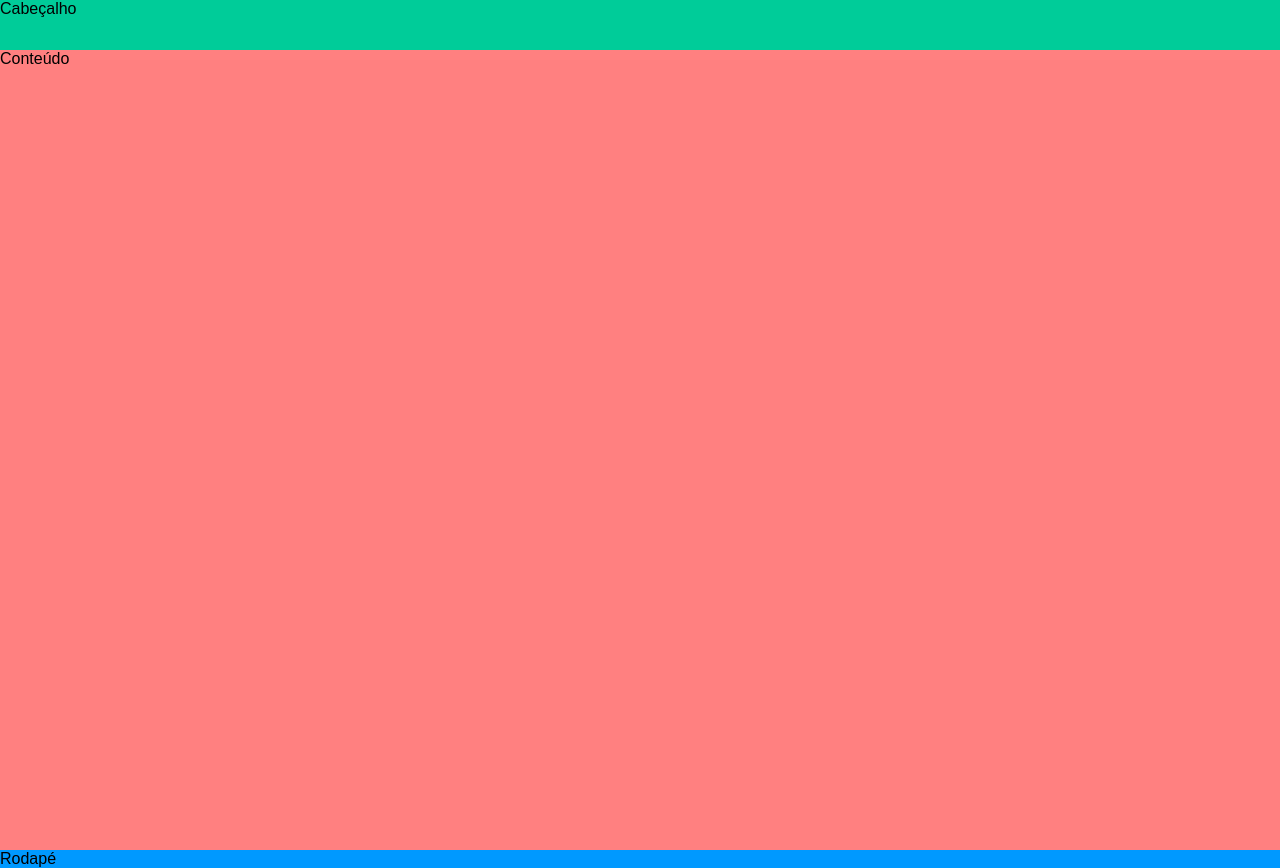
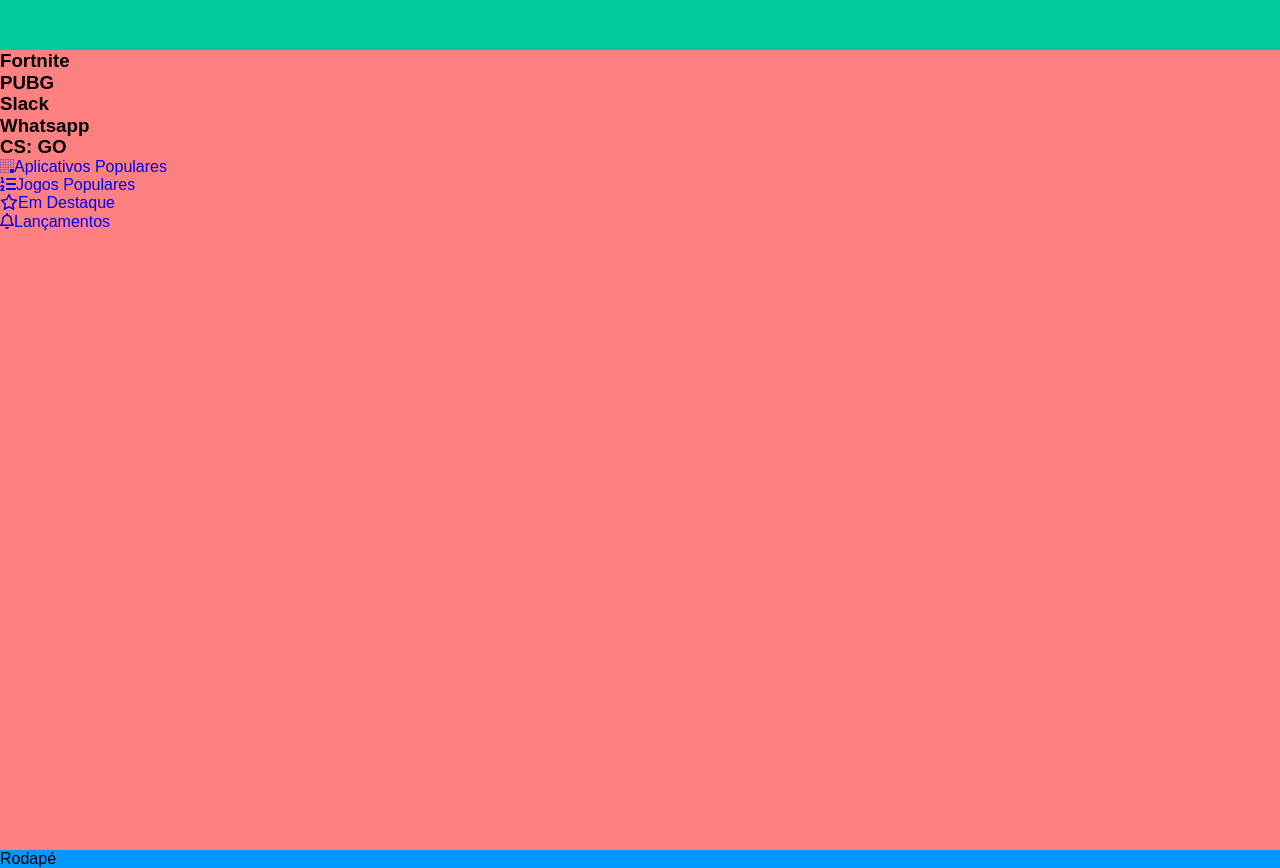
Before and after one commit to marcelompimentel/alura-store, a plain HTML site: page index.html in a window 1280 px wide. Drawn offline with Linux system fonts and the light colour scheme.

Commit message:
Definição da estrutura da área de destaques

```diff
--- a/index.html
+++ b/index.html
@@ -10,8 +10,53 @@
 	<link href="./assets/css/style.css" rel="stylesheet">
 </head>
 <body class="app">
-	<header class="cabecalho">Cabeçalho</header>
-	<main class="conteudo">Conteúdo</main>
+	<header class="cabecalho"></header>
+
+	<main class="conteudo">
+		<section class="destaques">
+			<div class="destaques__principal caixa">
+				<h3 class="destaques__titulo">Fortnite</h3>
+			</div>
+			<div class="destaques__secundario caixa">
+				<h3 class="destaques__titulo">PUBG</h3>
+			</div>
+			<div class="destaques__secundario caixa">
+				<h3 class="destaques__titulo">Slack</h3>
+			</div>
+			<div class="destaques__secundario caixa">
+				<h3 class="destaques__titulo">Whatsapp</h3>
+			</div>
+			<div class="destaques__secundario caixa">
+				<h3 class="destaques__titulo">CS: GO</h3>
+			</div>
+
+			<div class="destaques__categorias">
+				<ul class="destaques__categorias__lista">
+					<li class="destaques__categorias__item">
+						<a href="#" class="destaques__categorias__link">
+							<i class="destaques__categorias__icone fab fa-buromobelexperte"></i>Aplicativos Populares
+						</a>
+					</li>
+					<li class="destaques__categorias__item">
+						<a href="#" class="destques__categorias__link">
+							<i class="fas fa-list-ol"></i>Jogos Populares
+						</a>
+					</li>
+					<li class="destaques__categorias___item">
+						<a class="destaques__categorias___link" href="#">
+							<i class="far fa-star"></i>Em Destaque
+						</a>
+					</li>
+					<li class="destaques__categorias___item">
+						<a class="destaques__categorias___link" href="#">
+							<i class="far fa-bell"></i>Lançamentos
+						</a>
+					</li>
+				</ul>
+			</div>
+		</section>
+	</main>
+
 	<footer class="rodape">Rodapé</footer>
 	<script src="./assets/js/fontawesome.all.min.js"></script>
 </body>
```
